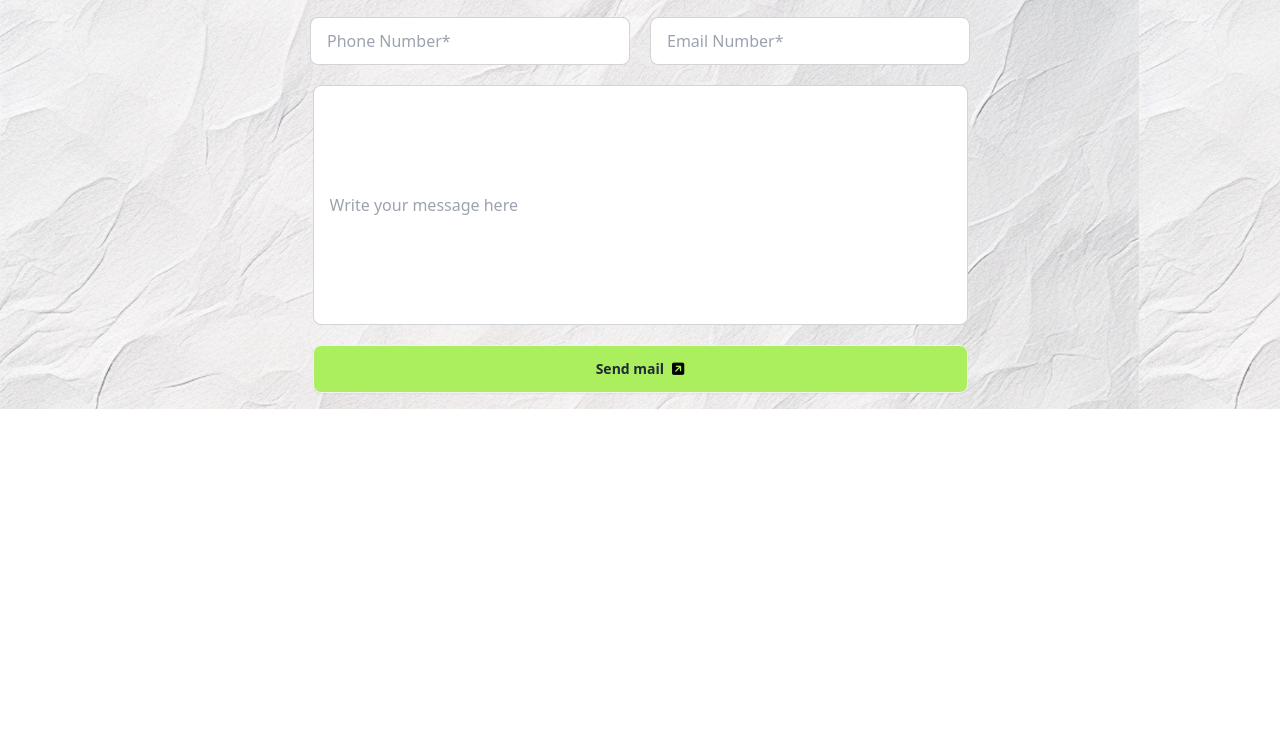
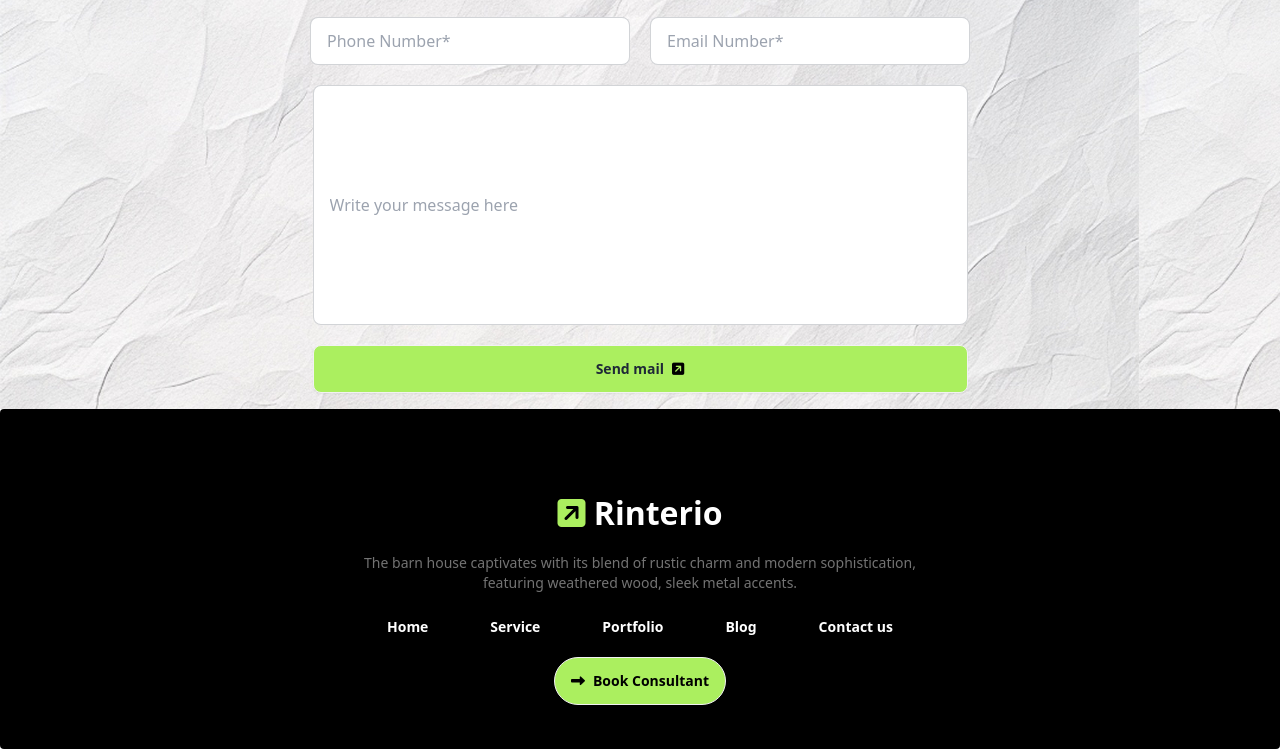
Before and after one commit to sharoj57/Ass-3, a plain HTML site: page index.html in a window 1280 px wide. Shown: the part 3136-3885 px from the top of the page. Before the commit the page ends 3545 px from the top, so only its background shows below. Drawn offline with nearby package versions, Linux system fonts and the light colour scheme.

Commit message:
adeed footer part

```diff
--- a/index.html
+++ b/index.html
@@ -359,9 +359,37 @@
 
 
                   </section>
-<!-- table -->
+<!-- Footer Part -->
+          <Section>
 
-  <!-- Card two -->
+            <footer class="footer footer-center bg-black text-base-content rounded p-2 w-full">
 
+              <!-- Text part -->
+
+              <div class="hero  ">
+                <div class="hero-content text-center">
+                  <div class=" mt-16">
+
+                    <h1 class="text-[32px] text-white font-bold"> <i class="fa-solid text-[#ABEF5F]  fa-square-arrow-up-right"></i> Rinterio</h1>
+                    <p class="py-6 text-[#737373]">
+                        The barn house captivates with its blend of rustic charm and modern sophistication,<br> featuring weathered wood, sleek metal accents.
+                    </p>
+
+              <nav class="grid lg:grid-flow-col gap-4 mb-5 font-bold text-white">
+                <a class="link link-hover">Home</a>
+                <a class="link link-hover">Service</a>
+                <a class="link link-hover">Portfolio</a>
+                <a class="link link-hover">Blog</a>
+                <a class="link link-hover">Contact us</a>
+              </nav>
+              <nav>
+
+              </nav>
+
+              <button class="btn bg-[#ABEF5F] text-black rounded-3xl mb-5"> <i class="fa-solid fa-right-long"></i>Book Consultant</button>
+
+            </footer>
+
+          </Section>
 </body>
 </html>
```
